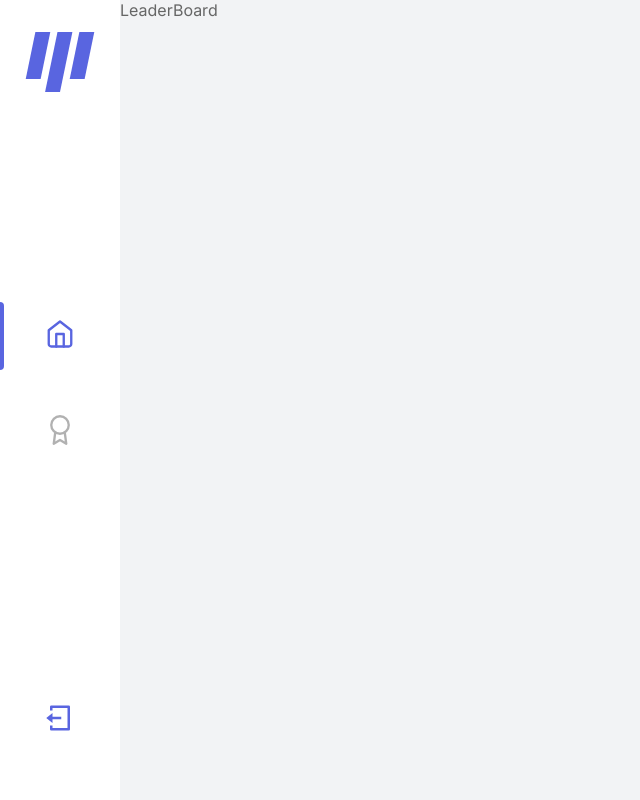
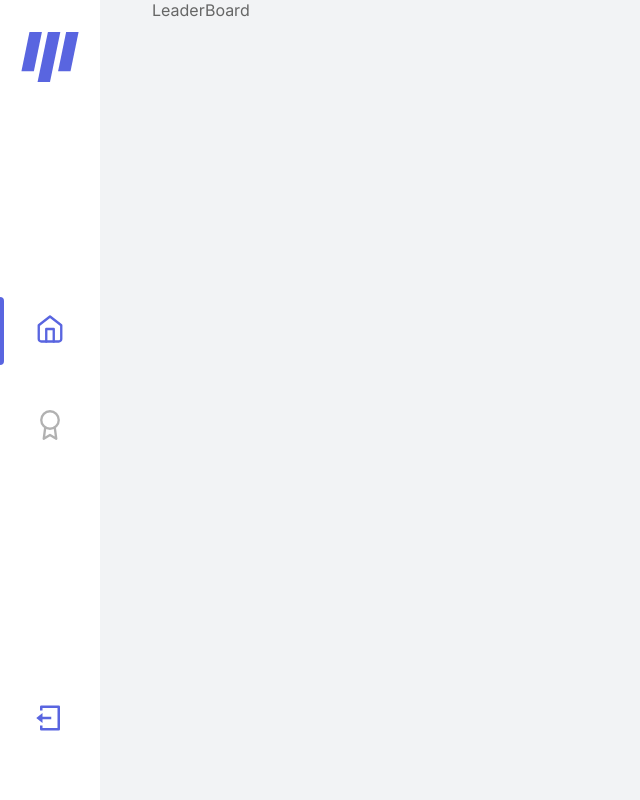
Before and after one commit to BrunoYTanaka/nextjs-moveit, a Next.js app: page /leaderboard in a window 1280 px wide. Shown: the whole page, without its empty margins (0-640 px from the left). Built offline with nearby package versions, Linux system fonts and the light colour scheme.

Commit message:
fix main page css

```diff
--- a/src/components/Layout.tsx
+++ b/src/components/Layout.tsx
@@ -2,6 +2,7 @@ import React, { ReactElement, ReactNode } from 'react'
 import Head from 'next/head'
 import Sidebar from './Sidebar'
 import styles from '../styles/components/Layout.module.css'
+import TopBar from './TopBar'
 
 interface LayoutProps {
   children: ReactNode
@@ -12,8 +13,11 @@ function Layout({ children }: LayoutProps): ReactElement {
       <Head>
         <title>Início | move.it</title>
       </Head>
-      <Sidebar />
-      {children}
+      {/* <TopBar /> */}
+      <section>
+        <Sidebar />
+        {children}
+      </section>
     </div>
   )
 }
--- a/src/components/Main.tsx
+++ b/src/components/Main.tsx
@@ -9,7 +9,7 @@ import CompletedChallenges from './CompletedChallenges'
 import Countdown from './Countdown'
 import ExperienceBar from './ExperienceBar'
 import Profile from './Profile'
-import styles from '../styles/pages/Home.module.css'
+import styles from '../styles/components/Main.module.css'
 
 function Main(): ReactElement {
   const { level, currentExperience, challengesCompleted } = useContext(
--- a/src/components/Sidebar.tsx
+++ b/src/components/Sidebar.tsx
@@ -23,32 +23,40 @@ function Sidebar(): ReactElement {
     }
   }
 
+  const menuItem = [
+    {
+      imageSrc: '/icons/home',
+      alt: 'home',
+    },
+    {
+      imageSrc: '/icons/ranking',
+      alt: 'ranking_leaders',
+    },
+  ]
+
   return (
     <div className={styles.sideBarContainer}>
       <header>
         <Image src="/logo2.svg" alt="logo" width={360} height={180} />
       </header>
       <div className={styles.sideBarButtons}>
-        <div className={selected === 0 ? styles.buttonWrapper : null}>
-          <button type="button" onClick={() => handleSelectMenu(0)}>
+        {menuItem.map((item, index) => (
+          <div
+            key={item.imageSrc}
+            className={selected === index ? styles.buttonWrapper : null}
+          >
+            <button type="button" onClick={() => handleSelectMenu(index)}>
               <Image
-              src={`/icons/home${selected === 0 ? '-selected.svg' : '.svg'}`}
-              alt="home"
+                src={`${item.imageSrc}${
+                  selected === index ? '-selected.svg' : '.svg'
+                }`}
+                alt={item.alt}
                 width={30}
                 height={30}
               />
             </button>
           </div>
-        <div className={selected === 1 ? styles.buttonWrapper : null}>
-          <button type="button" onClick={() => handleSelectMenu(1)}>
-            <Image
-              src={`/icons/ranking${selected === 1 ? '-selected.svg' : '.svg'}`}
-              alt="ranking_leaders"
-              width={30}
-              height={30}
-            />
-          </button>
-        </div>
+        ))}
       </div>
       <footer className={styles.footer}>
         <button type="button" onClick={logout}>
--- /dev/null
+++ b/src/components/TopBar.tsx
@@ -0,0 +1,8 @@
+import React from 'react'
+import styles from '../styles/components/TopBar.module.css'
+
+function TopBar() {
+  return <div>Topbar</div>
+}
+
+export default TopBar
--- a/src/styles/components/Layout.module.css
+++ b/src/styles/components/Layout.module.css
@@ -1,5 +1,27 @@
 .layoutContainer{
+  /* display: flex;
+  height: 100vh;*/
+  width: 100%;
+  height: 100vh;
+  margin: 0 auto;
+
   display: flex;
-  height: 100vh;
-  width: 100%;
+  flex-direction: column;
 }
+
+.layoutContainer > section {
+  flex: 1;
+
+  display: grid;
+  grid-template-columns: 100px 1fr;
+  gap: 3.25rem;
+  align-content: center;
+}
+
+
+@media(max-width: 720px){
+  .layoutContainer > section {
+    grid-template-columns: 1fr;
+    grid-template-rows: repeat(2fr);
+  }
+}
--- a/src/styles/components/Sidebar.module.css
+++ b/src/styles/components/Sidebar.module.css
@@ -1,10 +1,12 @@
 .sideBarContainer {
+  width: 100%;
+  height: 100vh;
+  position: relative;
   background-color: var(--white);
   display: flex;
   flex-direction: column;
   justify-content: space-between;
   align-items: center;
-  width: 120px;
 }
 
 .sideBarContainer button {
@@ -50,3 +52,10 @@
 .footer{
   margin-bottom: 2rem;
 }
+
+
+@media(max-width:720px){
+  .sideBarContainer{
+    display: none;
+  }
+}
```
Also changed, not shown: src/styles/components/Main.module.css (renamed from src/styles/pages/Home.module.css, +13 -0 lines), src/styles/components/TopBar.module.css (added). Lines whose indentation alone changed are shown as unchanged.
